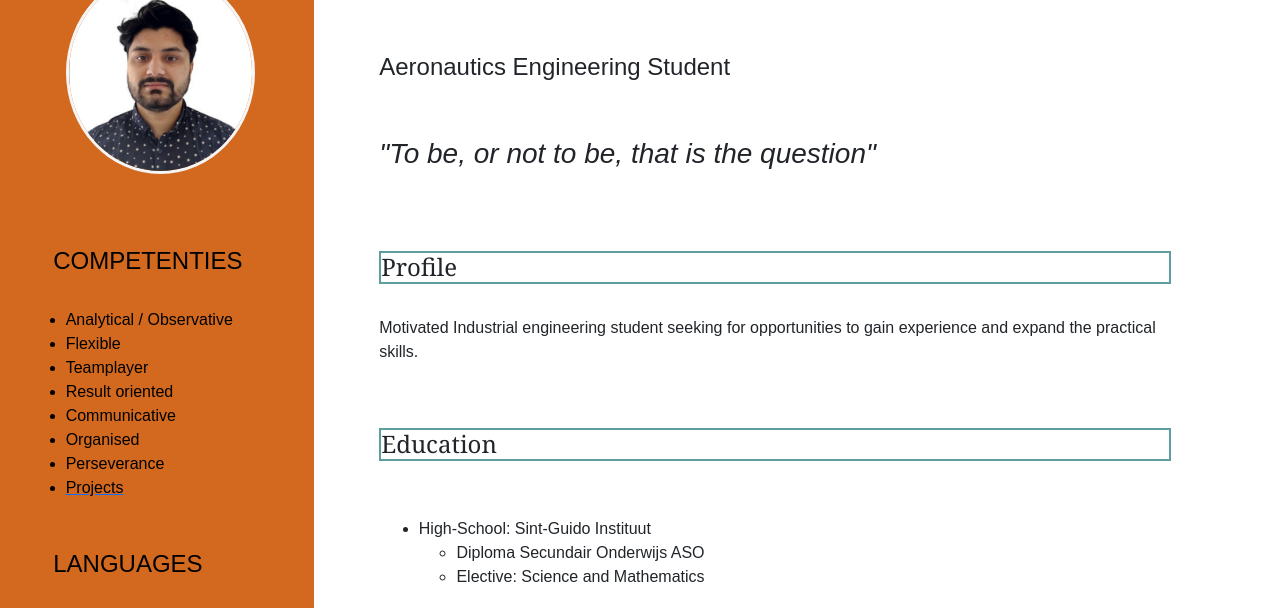
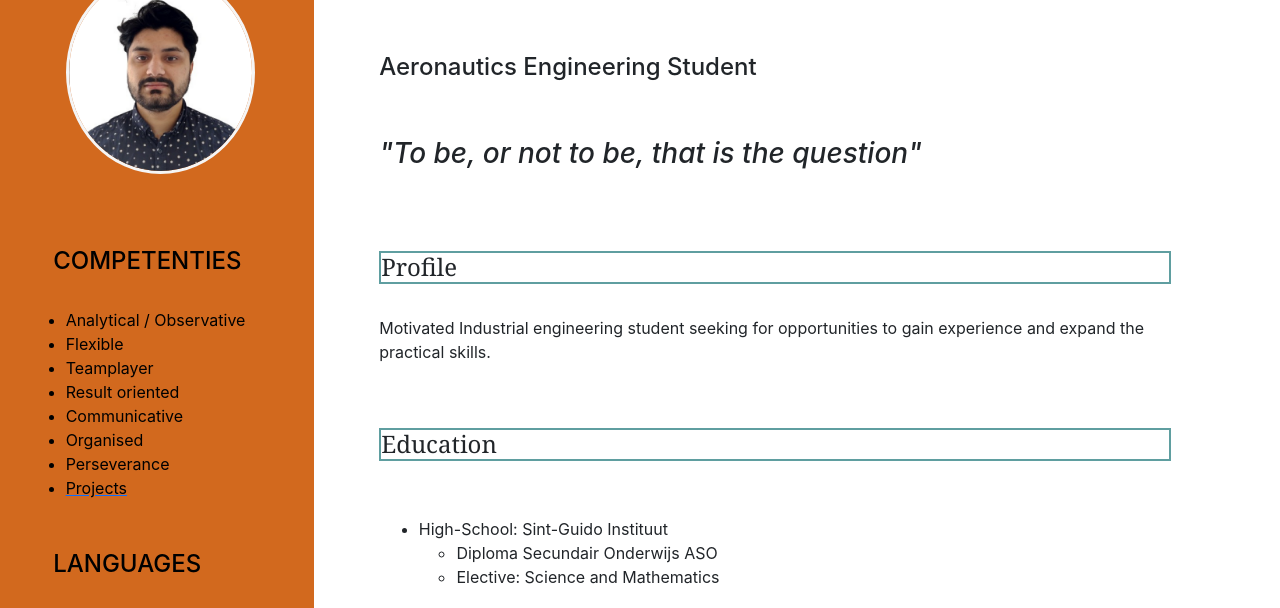
Before and after one commit to sagar061/HuleyCV, a plain HTML site: page index.html in a window 1280 px wide. Shown: the part 107-715 px from the top of the page. Drawn offline with nearby package versions, Linux system fonts and the light colour scheme.

Commit message:
changed font to apple system

```diff
--- a/main.css
+++ b/main.css
@@ -3,7 +3,7 @@
   padding: 0;
   box-sizing: border-box;
   text-decoration: none;
-  font-family: 'Josefin Sans', sans-serif;
+  font-family: -apple-system, BlinkMacSystemFont, 'Segoe UI', 'Roboto';
 }
 
 .webpage{
```
